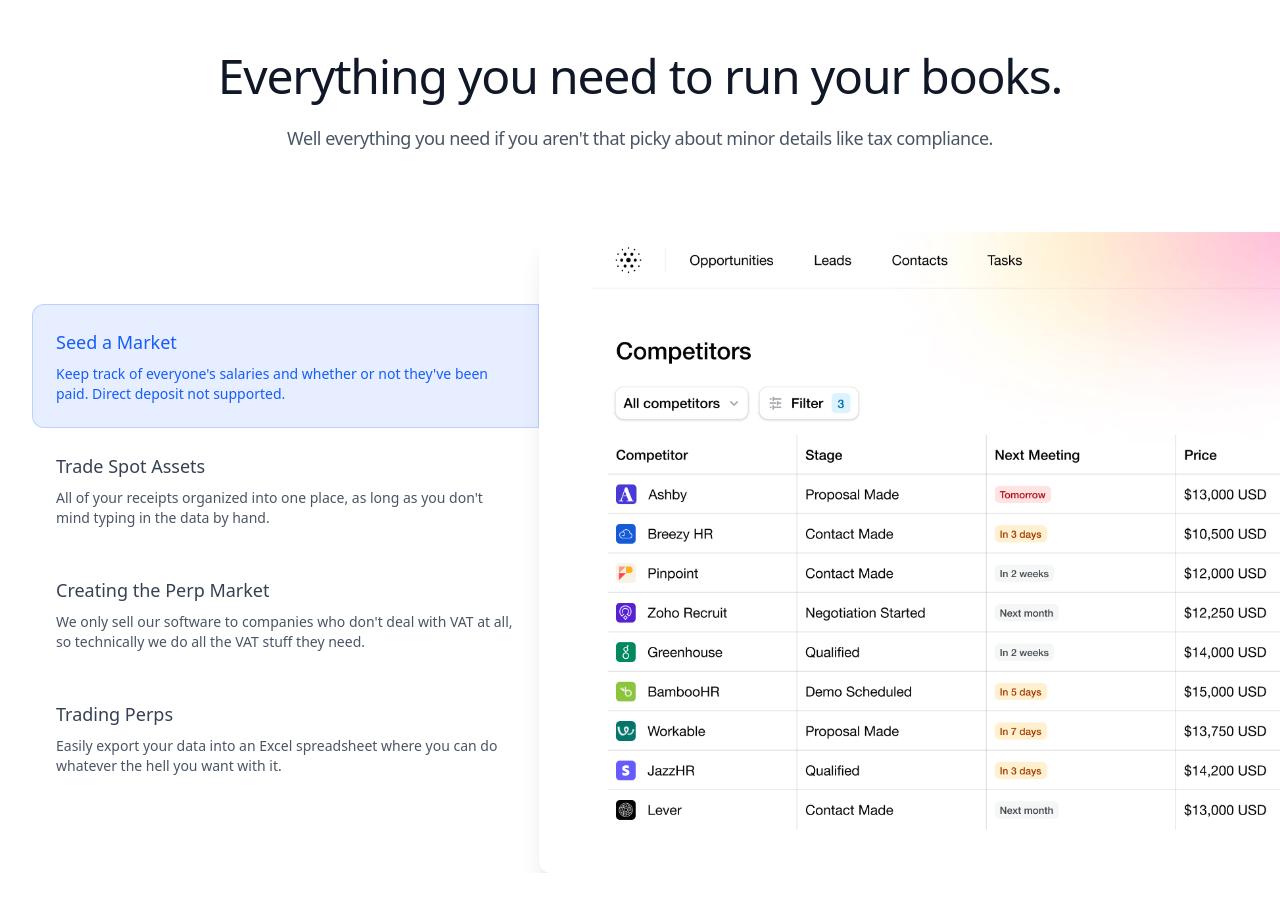
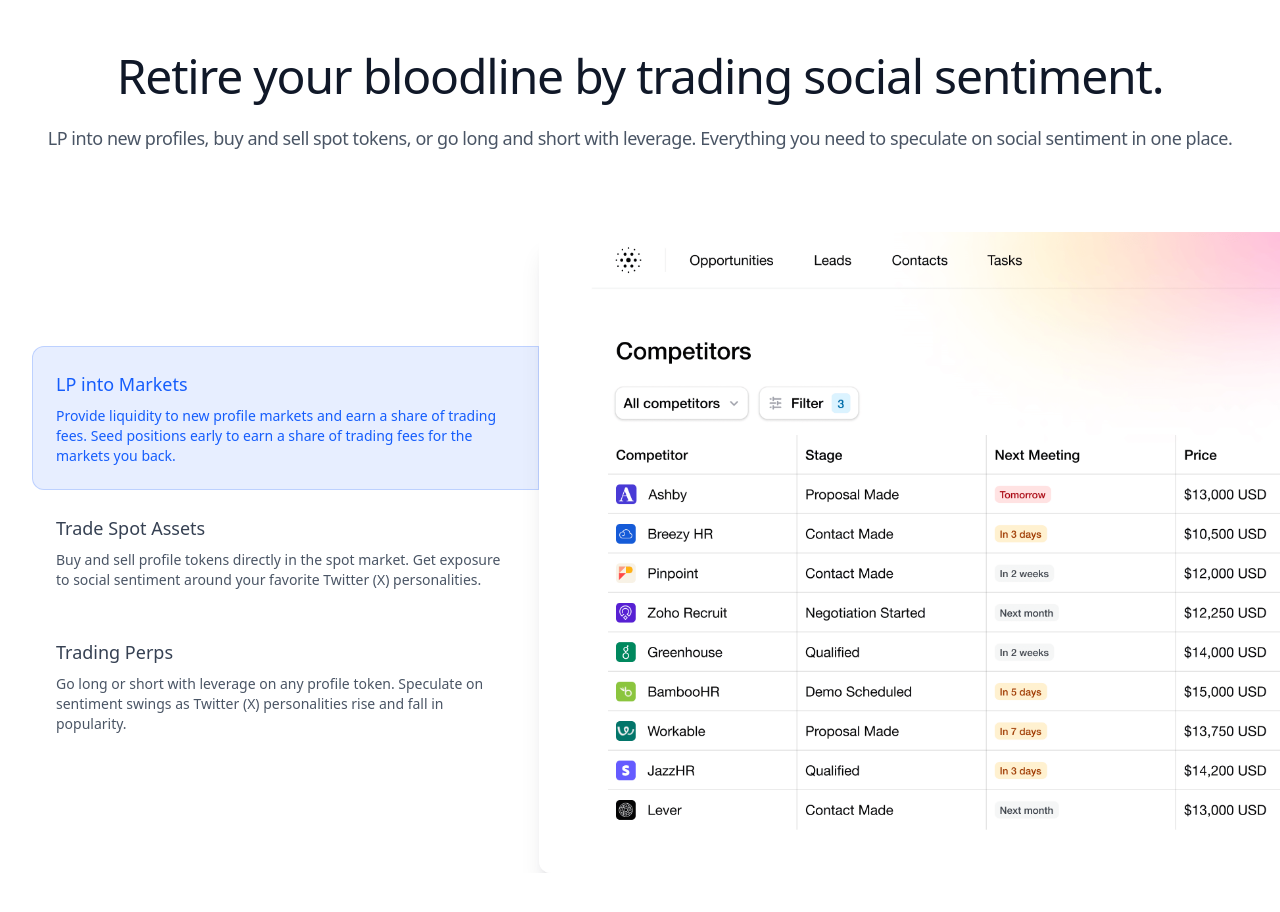
Before and after one commit to masterzorgon/socap-landing, a Next.js app: page / in a window 1280 px wide. Shown: the part 1300-2212 px from the top of the page. Built offline with nearby package versions, Linux system fonts and the light colour scheme; a web font is replaced by a local one.

Commit message:
edited copy

```diff
--- a/src/components/preview.tsx
+++ b/src/components/preview.tsx
@@ -9,34 +9,28 @@
 import screenshotExpenses from '../../public/screenshots/competitors.png'
 import screenshotPayroll from '../../public/screenshots/competitors.png'
 import screenshotReporting from '../../public/screenshots/competitors.png'
-import screenshotVatReturns from '../../public/screenshots/competitors.png'
 
 const features = [
     {
-        title: 'Seed a Market',
+        title: 'LP into Markets',
         description:
-            "Keep track of everyone's salaries and whether or not they've been paid. Direct deposit not supported.",
+            'Provide liquidity to new profile markets and earn a share of trading fees. Seed positions early to earn a share of trading fees for the markets you back.',
         image: screenshotPayroll,
     },
     {
         title: 'Trade Spot Assets',
         description:
-            "All of your receipts organized into one place, as long as you don't mind typing in the data by hand.",
+            'Buy and sell profile tokens directly in the spot market. Get exposure to social sentiment around your favorite Twitter (X) personalities.',
         image: screenshotExpenses,
-    },
-    {
-        title: 'Creating the Perp Market',
-        description:
-            "We only sell our software to companies who don't deal with VAT at all, so technically we do all the VAT stuff they need.",
-        image: screenshotVatReturns,
     },
     {
         title: 'Trading Perps',
         description:
-            'Easily export your data into an Excel spreadsheet where you can do whatever the hell you want with it.',
+            'Go long or short with leverage on any profile token. Speculate on sentiment swings as Twitter (X) personalities rise and fall in popularity.',
         image: screenshotReporting,
     },
 ]
+
 
 export function Preview() {
     let [tabOrientation, setTabOrientation] = useState<'horizontal' | 'vertical'>(
@@ -67,11 +61,11 @@
             <Container className="relative">
                 <div className="max-w-2xl md:mx-auto md:text-center xl:max-w-none">
                     <h2 className="font-display text-3xl tracking-tight text-gray-900 sm:text-4xl md:text-5xl">
-                        Everything you need to run your books.
+                        Retire your bloodline by trading social sentiment.
                     </h2>
                     <p className="mt-6 text-lg tracking-tight text-gray-600">
-                        Well everything you need if you aren't that picky about minor
-                        details like tax compliance.
+                        LP into new profiles, buy and sell spot tokens, or go long and short with leverage.
+                        Everything you need to speculate on social sentiment in one place.
                     </p>
                 </div>
                 <TabGroup
```
